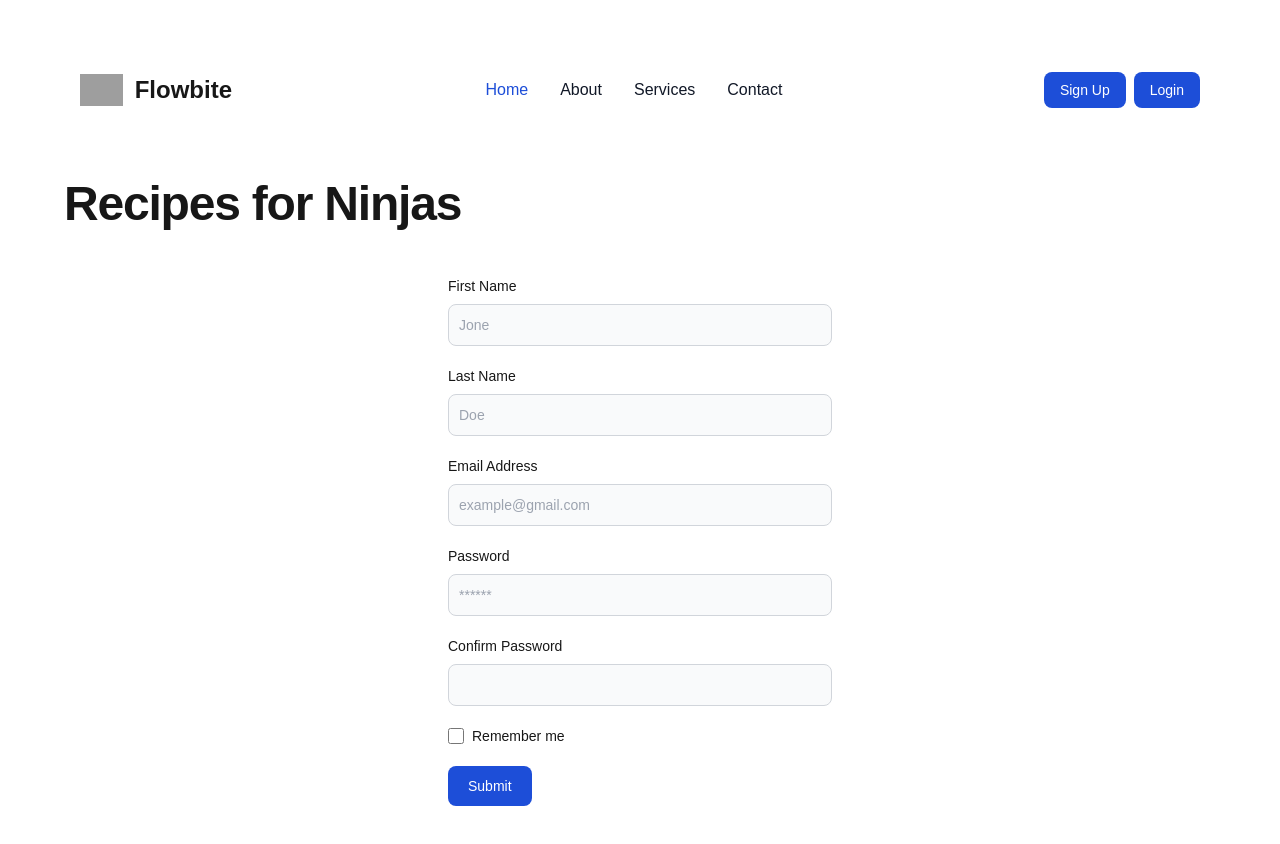
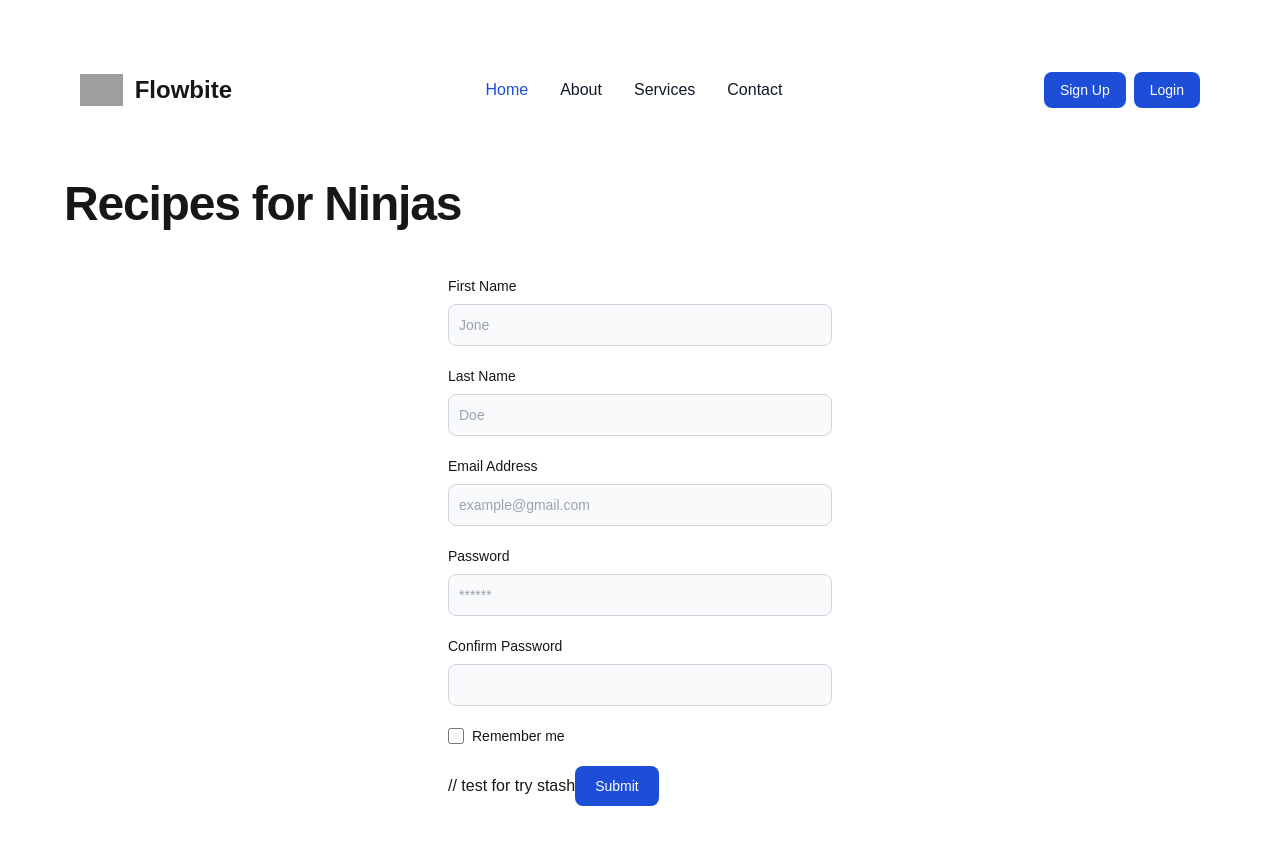
Before and after one commit to ZainbMohammed/shadcn-project, a Next.js app: page /signup in a window 1280 px wide. Shown: the top 844 px of the page. Built offline with nearby package versions, Linux system fonts and the light colour scheme; grey boxes are pictures that could not be loaded.

Commit message:
stash
add the changes in stash to testbranch

```diff
--- a/src/app/signup/page.tsx
+++ b/src/app/signup/page.tsx
@@ -124,6 +124,7 @@ const Signup = () => {
             Remember me
           </label>
         </div>
+        // test for try stash
         <button
           type="submit"
           className="text-white bg-blue-700 hover:bg-blue-800 focus:ring-4 focus:outline-none focus:ring-blue-300 font-medium rounded-lg text-sm w-full sm:w-auto px-5 py-2.5 text-center dark:bg-blue-600 dark:hover:bg-blue-700 dark:focus:ring-blue-800"
```
